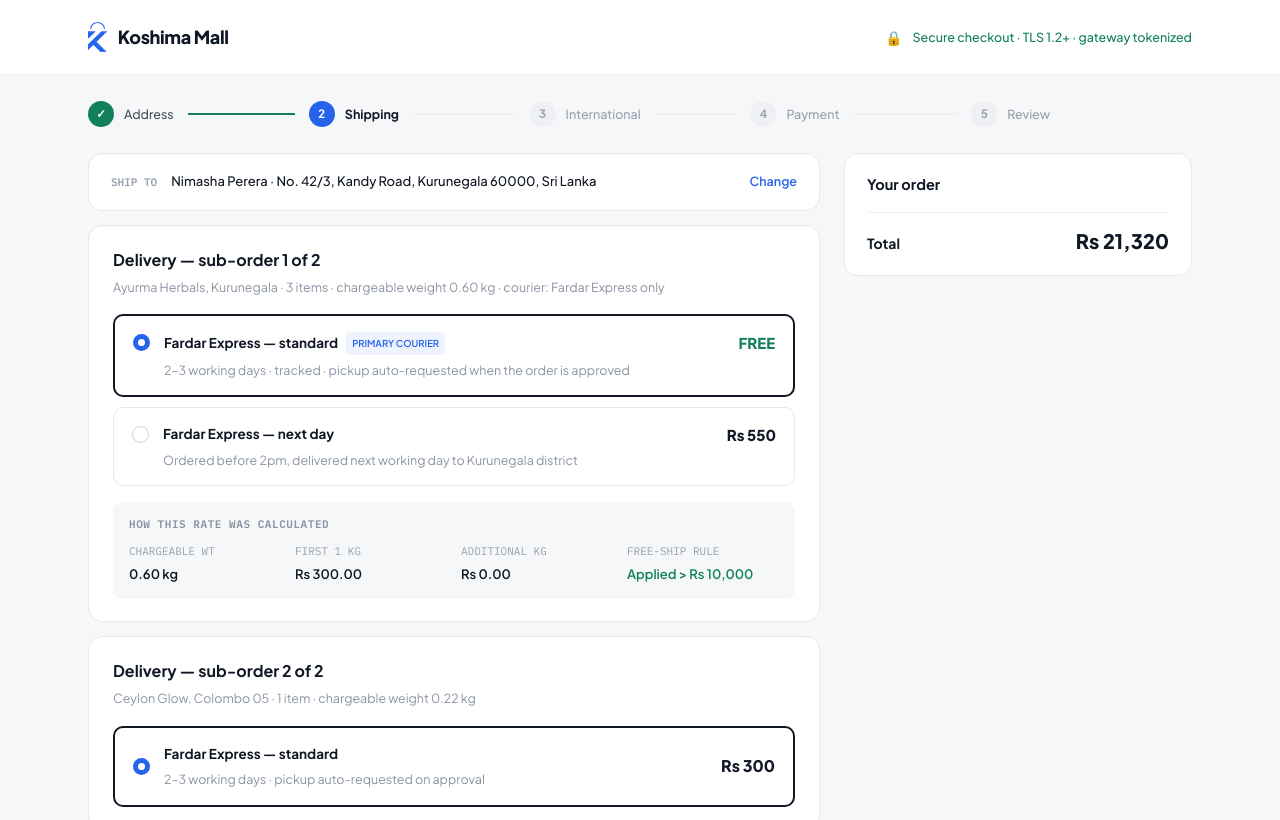
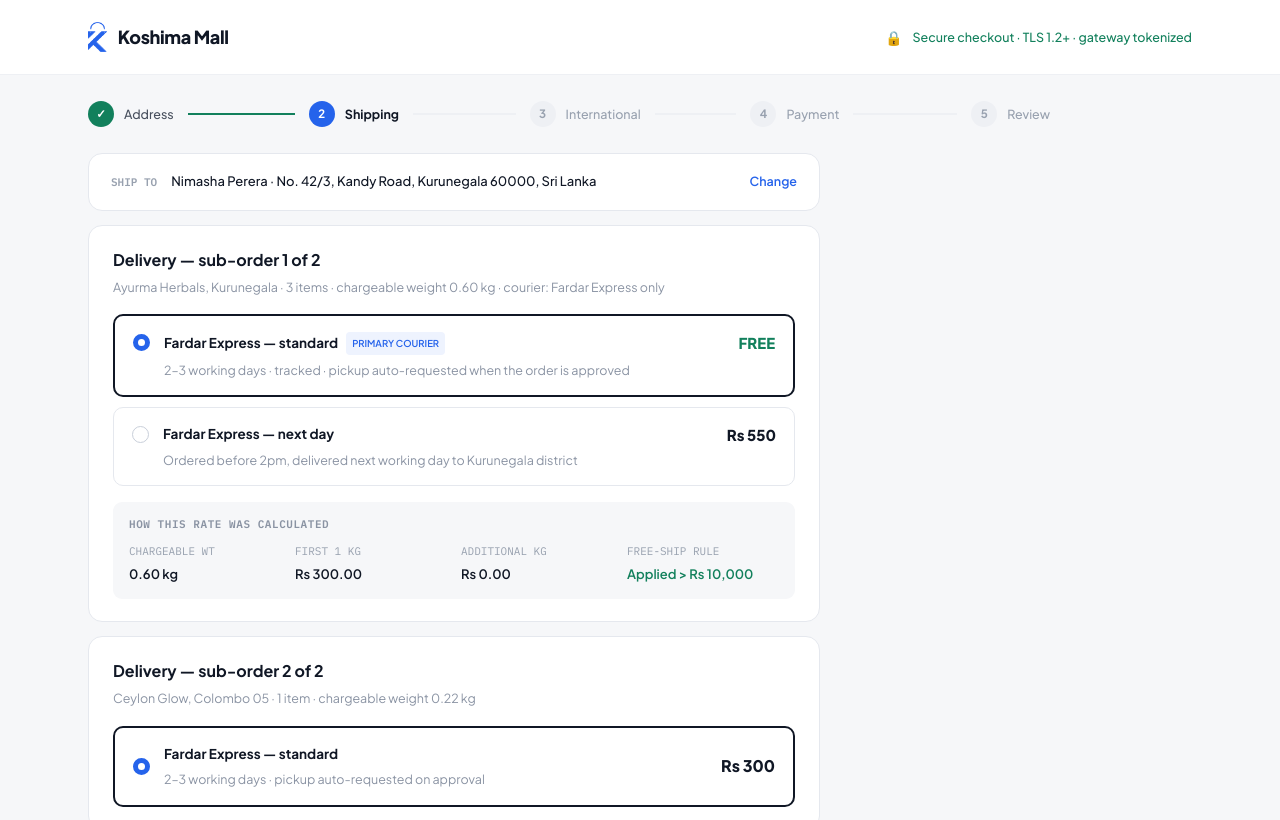
Before and after one commit to IroshaHewage/koshima-ui, a Next.js app: page /checkout/shipping in a window 1280 px wide. Shown: the top 820 px of the page. Built offline with nearby package versions, Linux system fonts and the light colour scheme.

Commit message:
feat: remove order summary section from checkout shipping page

```diff
--- a/app/checkout/shipping/page.tsx
+++ b/app/checkout/shipping/page.tsx
@@ -156,24 +156,6 @@
               </Link>
             </div>
           </div>
-
-          <div className="sticky top-6 rounded-xl border border-[#E5E8EE] bg-white p-[20px_22px]">
-            <div className="mb-4 text-[14.5px] font-bold">Your order</div>
-            {CART_SUMMARY.map((r) => (
-              <div key={r.k} className="mb-2.5 flex justify-between">
-                <span className="text-[13px] text-[#48505E]">{r.k}</span>
-                <span
-                  className={`text-[13px] font-semibold ${r.positive ? "text-[#12805C]" : ""}`}
-                >
-                  {r.v}
-                </span>
-              </div>
-            ))}
-            <div className="mt-1 flex items-baseline justify-between border-t border-[#EEF0F4] pt-3.5">
-              <span className="text-sm font-bold">Total</span>
-              <span className="text-xl font-extrabold">Rs 21,320</span>
-            </div>
-          </div>
         </div>
       </div>
 
```
